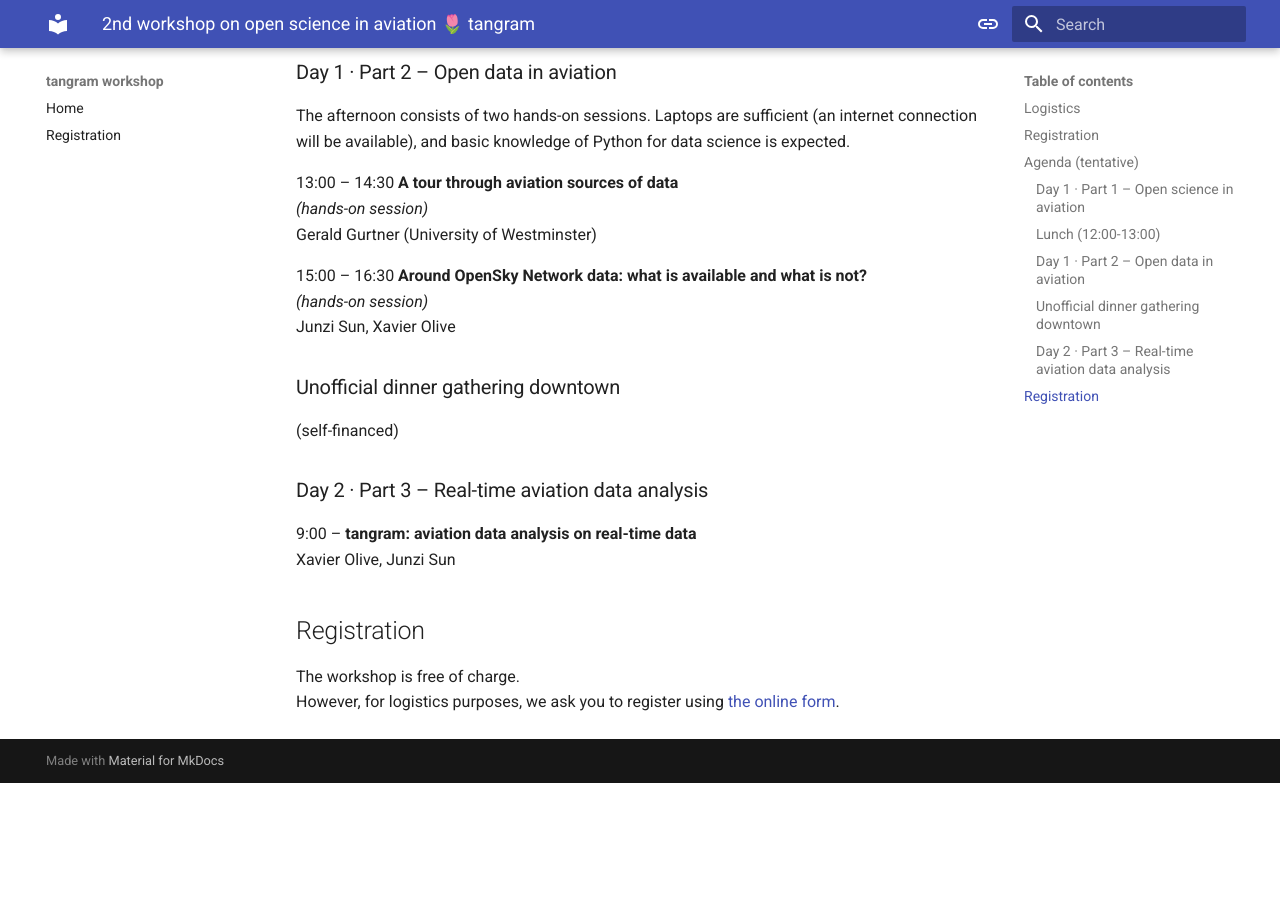
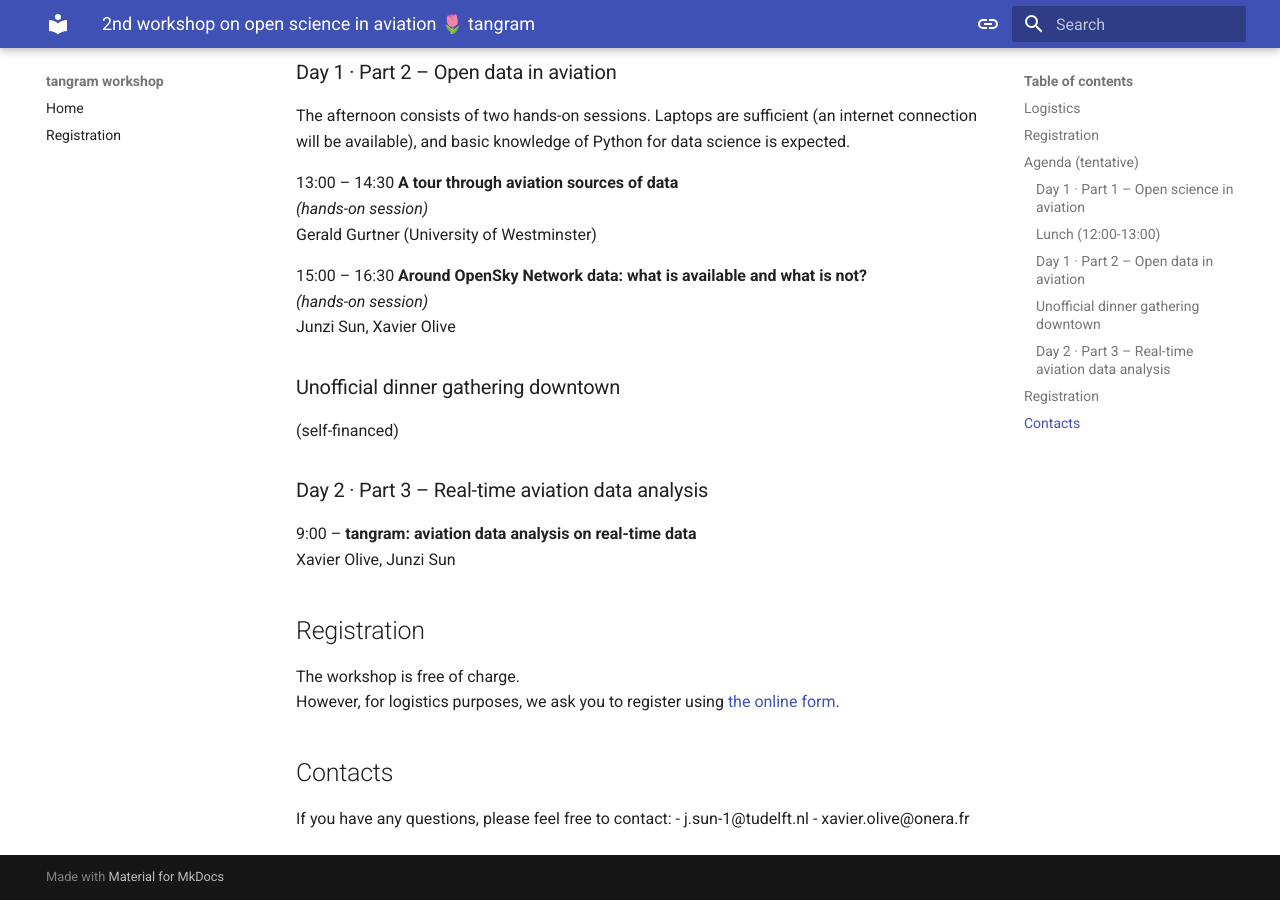
Before and after one commit to open-aviation/workshop, an MkDocs documentation site: the page built from docs/index.md, in a window 1280 px wide and 900 px high, scrolled down 1482 px. Built offline with MkDocs 1.6.1 and Material for MkDocs 9.7.7, drawn with Linux system fonts in a browser that asks for light colours; before the commit the page ends 2265 px from its top, so only the background shows below that.

Commit message:
Update index.md

```diff
--- a/docs/index.md
+++ b/docs/index.md
@@ -75,3 +75,9 @@
 The workshop is free of charge.
 However, for logistics purposes, we ask you to register using
 [the online form](https://forms.gle/4FNvuQbTYm55Wrv99).
+
+## Contacts
+
+If you have any questions, please feel free to contact:
+- j.sun-1@tudelft.nl
+- xavier.olive@onera.fr
```
